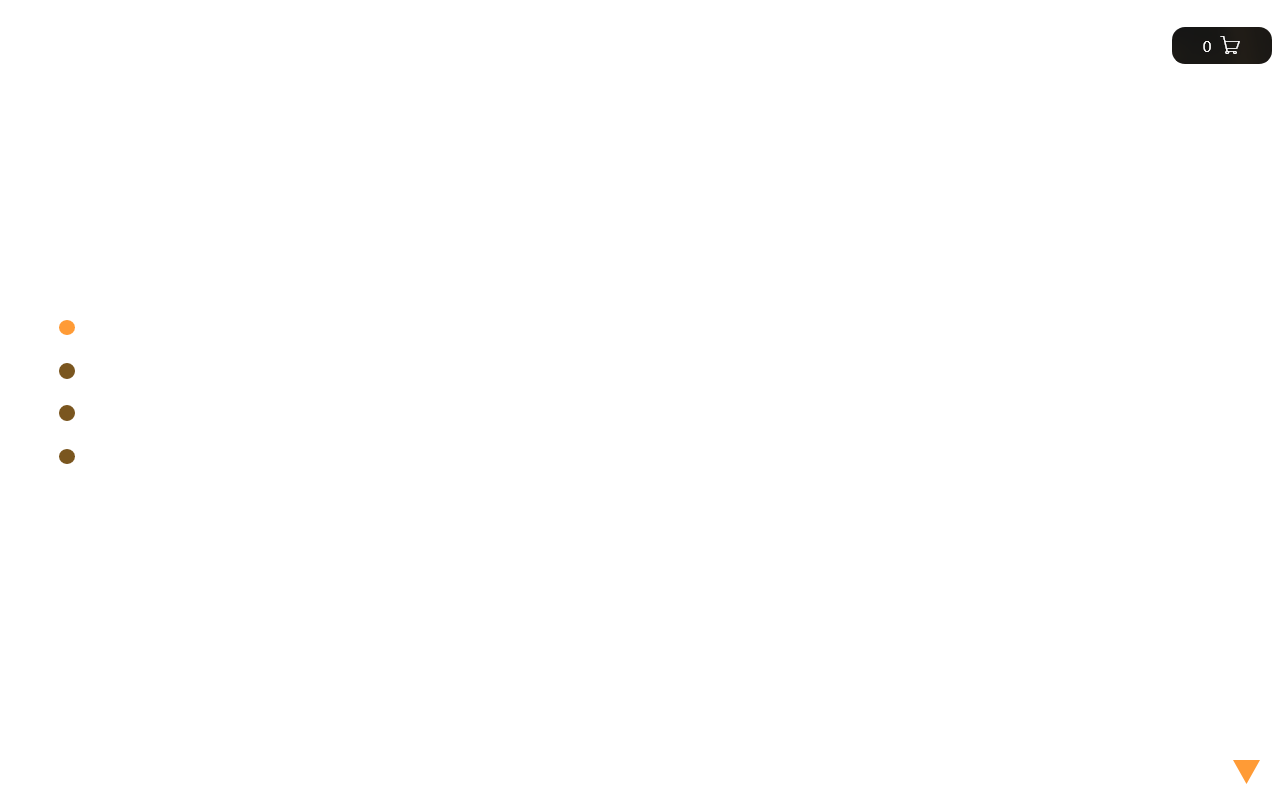
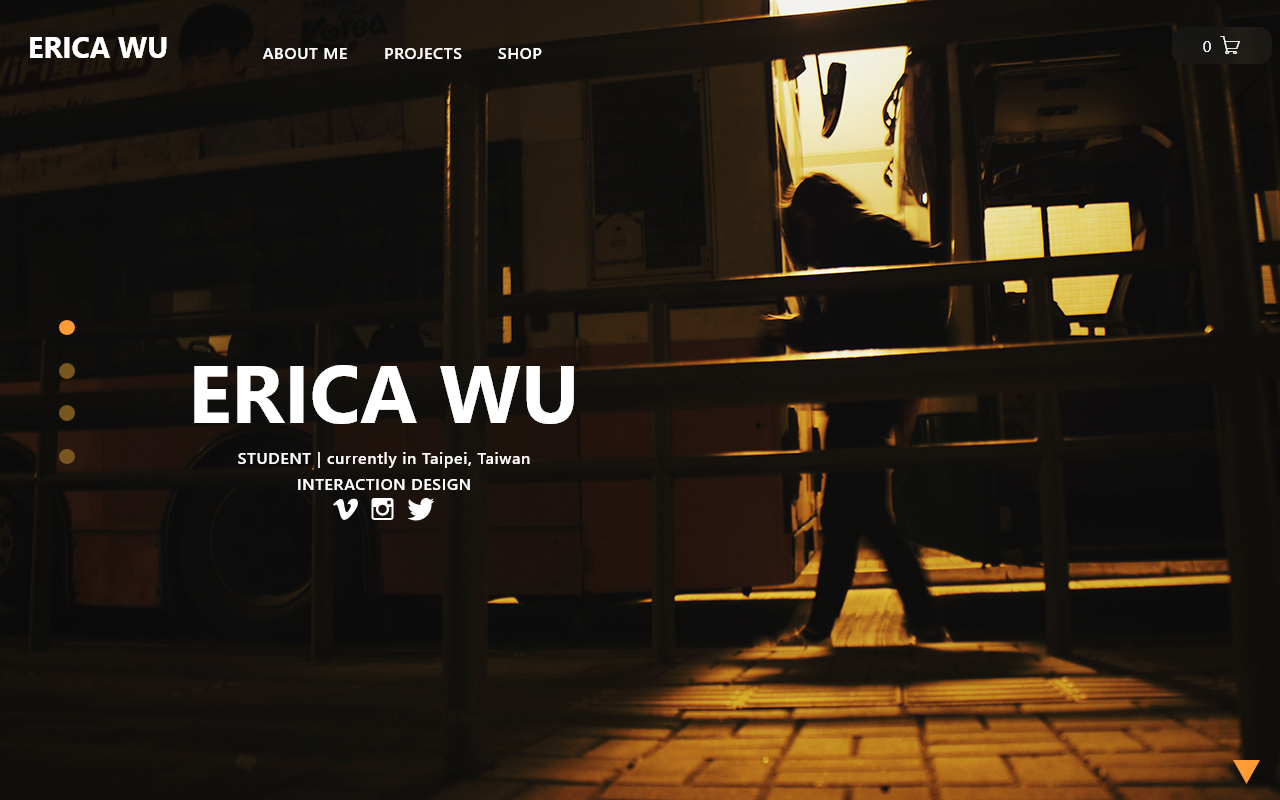
Before and after one commit to miguelthen123/RWD-exercise, a plain HTML site: page rwd exercise/index.html in a window 1280 px wide. Drawn offline with Linux system fonts and the light colour scheme.

Commit message:
Update style.css

```diff
--- a/rwd exercise/css/style.css
+++ b/rwd exercise/css/style.css
@@ -4,7 +4,7 @@ html{
     position: relative;
     width: 100%;
     background-repeat: no-repeat;
-    background-image: url("./picture/background/1.png");
+    background-image: url("../picture/background/1.png");
     background-repeat: no-repeat;
     background-position: 60%;
     background-size: cover;
```
